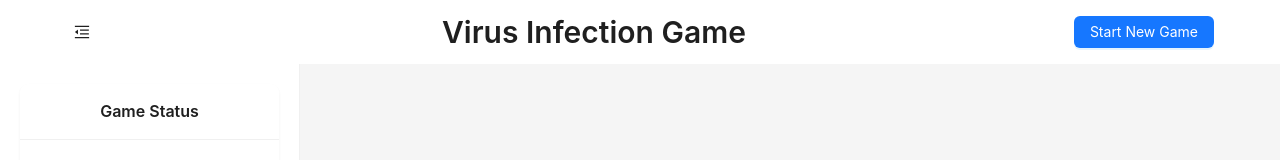
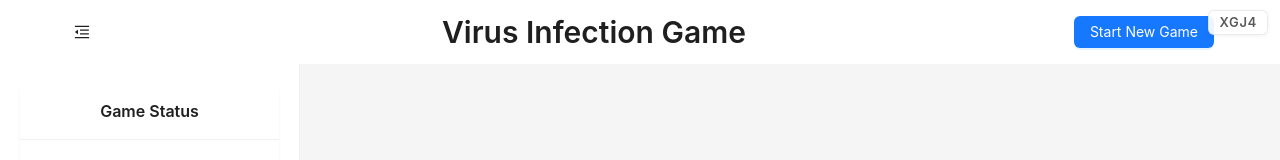
Before and after one commit to nik-lubavin/Infection_game, a React (Create React App) app: page / in a window 1280 px wide. Shown: the top 160 px of the page. Built offline with nearby package versions, Linux system fonts and the light colour scheme; no server answers.

Commit message:
session badge added

```diff
--- a/src/App.css
+++ b/src/App.css
@@ -1,5 +1,24 @@
 .App {
   text-align: center;
+}
+
+.player-session-badge {
+  position: fixed;
+  top: 10px;
+  right: 12px;
+  z-index: 10000;
+  font-size: 13px;
+  font-weight: 600;
+  letter-spacing: 0.06em;
+  font-variant-numeric: tabular-nums;
+  color: rgba(0, 0, 0, 0.65);
+  background: rgba(255, 255, 255, 0.92);
+  border: 1px solid rgba(0, 0, 0, 0.08);
+  border-radius: 6px;
+  padding: 4px 10px;
+  box-shadow: 0 1px 4px rgba(0, 0, 0, 0.06);
+  pointer-events: none;
+  user-select: none;
 }
 
 body {
--- a/src/App.tsx
+++ b/src/App.tsx
@@ -2,6 +2,7 @@ import React from "react";
 import "./App.css";
 import HomePage from "./pages/HomePage";
 import { GameProvider } from "./contexts/GameContext";
+import PlayerSessionBadge from "./components/PlayerSessionBadge";
 
 // Import Ant Design styles
 import "antd/dist/reset.css";
@@ -10,6 +11,7 @@ function App() {
   return (
     <div className="App">
       <GameProvider>
+        <PlayerSessionBadge />
         <HomePage />
       </GameProvider>
     </div>
--- /dev/null
+++ b/src/components/PlayerSessionBadge.tsx
@@ -0,0 +1,18 @@
+import React from "react";
+import { usePlayerSession } from "../hooks/usePlayerSession";
+
+const PlayerSessionBadge: React.FC = () => {
+  const sessionName = usePlayerSession();
+
+  return (
+    <div
+      className="player-session-badge"
+      title="Your session name"
+      aria-label={`Session ${sessionName}`}
+    >
+      {sessionName}
+    </div>
+  );
+};
+
+export default PlayerSessionBadge;
--- /dev/null
+++ b/src/hooks/usePlayerSession.ts
@@ -0,0 +1,6 @@
+import { useMemo } from "react";
+import { getOrCreateSessionName } from "../utils/playerSession";
+
+export function usePlayerSession(): string {
+  return useMemo(() => getOrCreateSessionName(), []);
+}
--- /dev/null
+++ b/src/utils/playerSession.ts
@@ -0,0 +1,36 @@
+const COOKIE_NAME = "virus_game_player_session";
+const SESSION_PATTERN = /^[A-Z]{3}\d$/;
+const COOKIE_MAX_AGE_SEC = 60 * 60 * 24 * 365;
+
+function readCookie(name: string): string | null {
+  if (typeof document === "undefined") return null;
+  const escaped = name.replace(/[.*+?^${}()|[\]\\]/g, "\\$&");
+  const match = document.cookie.match(new RegExp(`(?:^|; )${escaped}=([^;]*)`));
+  return match ? decodeURIComponent(match[1]) : null;
+}
+
+function writeCookie(name: string, value: string, maxAgeSec: number): void {
+  if (typeof document === "undefined") return;
+  const enc = encodeURIComponent(value);
+  document.cookie = `${name}=${enc};path=/;max-age=${maxAgeSec};SameSite=Lax`;
+}
+
+export function generateSessionName(): string {
+  const letters = "ABCDEFGHIJKLMNOPQRSTUVWXYZ";
+  let s = "";
+  for (let i = 0; i < 3; i++) {
+    s += letters[Math.floor(Math.random() * letters.length)];
+  }
+  s += Math.floor(Math.random() * 10).toString();
+  return s;
+}
+
+export function getOrCreateSessionName(): string {
+  const existing = readCookie(COOKIE_NAME);
+  if (existing && SESSION_PATTERN.test(existing)) {
+    return existing;
+  }
+  const name = generateSessionName();
+  writeCookie(COOKIE_NAME, name, COOKIE_MAX_AGE_SEC);
+  return name;
+}
```
